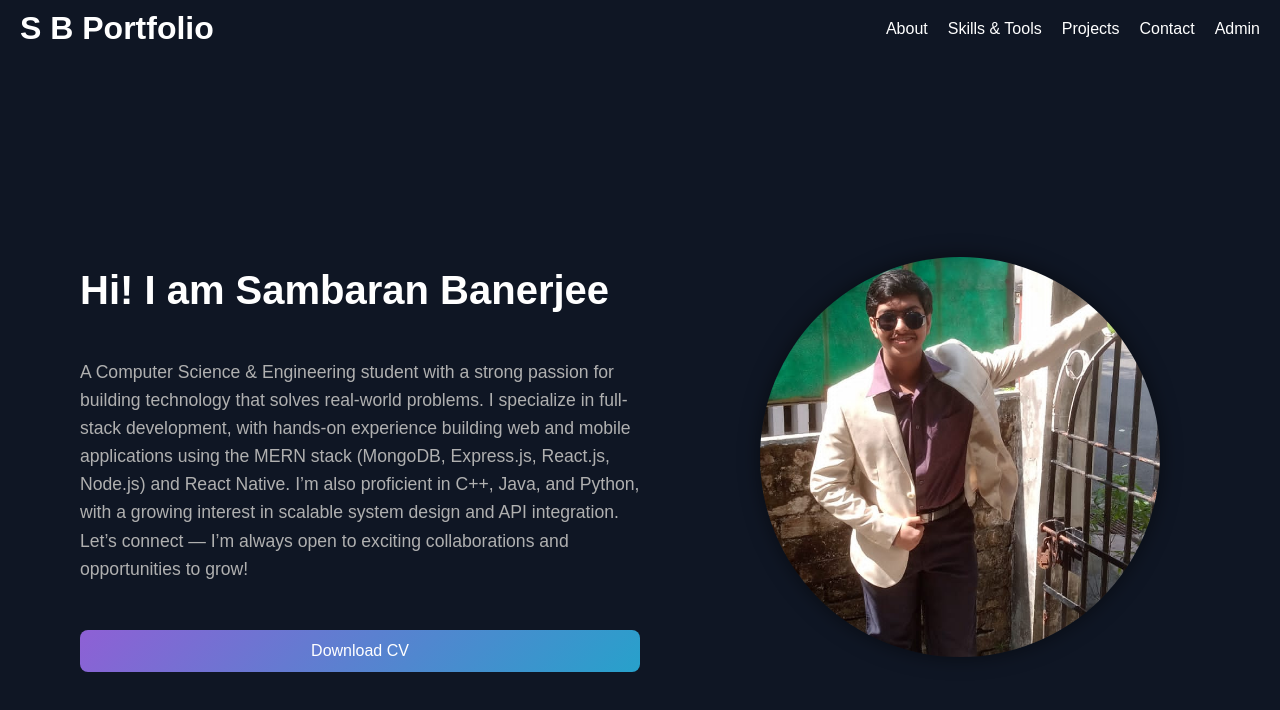
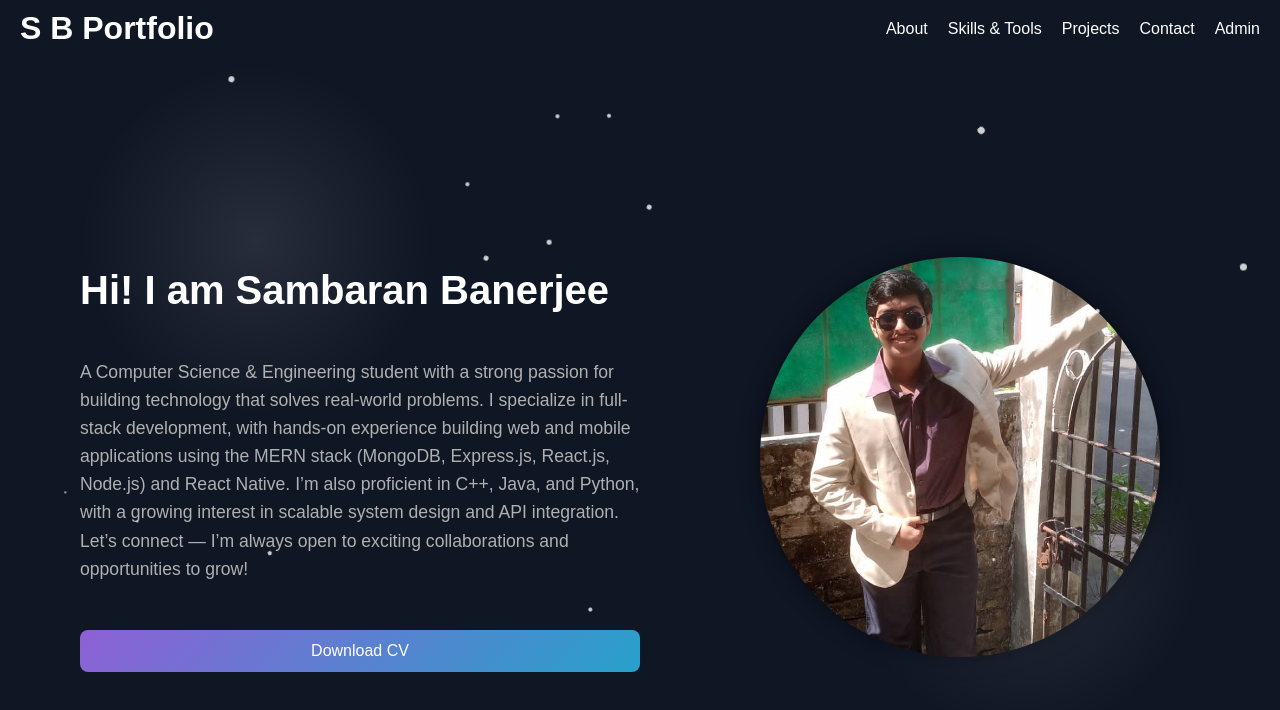
Before and after one commit to SambaranBanerjee/Portforlio, a React (Vite) app in the folder client/: page / in a window 1280 px wide. Shown: the top 710 px of the page. Built offline with nearby package versions, Linux system fonts and the light colour scheme.

Commit message:
Added the particle effect

```diff
--- a/client/index.html
+++ b/client/index.html
@@ -9,5 +9,6 @@
   <body>
     <div id="root"></div>
     <script type="module" src="/src/main.jsx"></script>
+    <script src="main.js" type="module"></script>
   </body>
 </html>
--- /dev/null
+++ b/client/main.js
@@ -0,0 +1,30 @@
+document.addEventListener("DOMContentLoaded", function() {
+    function createParticles() {
+    const particleCount = 30;
+    for (let i = 0; i < particleCount; i++) {
+        const particle = document.createElement('div');
+        particle.classList.add('particle');
+
+        // Random properties
+        const size = Math.random() * 5 + 2;
+        const posX = Math.random() * window.innerWidth;
+        const posY = Math.random() * window.innerHeight;
+        const duration = Math.random() * 30 + 20;
+        const delay = Math.random() * 10;
+
+        // Apply styles
+        particle.style.width = `${size}px`;
+        particle.style.height = `${size}px`;
+        particle.style.left = `${posX}px`;
+        particle.style.top = `${posY}px`;
+        particle.style.animationDuration = `${duration}s`;
+        particle.style.animationDelay = `-${delay}s`;
+
+        // Add to body
+        document.body.appendChild(particle);
+    }
+}
+
+// Call when page loads
+createParticles();
+});
--- a/client/src/index.css
+++ b/client/src/index.css
@@ -4,10 +4,38 @@ html,body {
   height: 100%;
   margin: 0;
   padding: 0;
-  font-family: Arial, sans-serif;
+  font-family: 'Segoe UI', Tahoma, Geneva, Verdana, sans-serif;
   background-color: #0f1624; /* Global background color */
   color: white; /* Default text color */
   overflow: hidden;
+  transition: background 0.5s ease;
+}
+
+body::before {
+    content: '';
+    position: absolute;
+    top: 0;
+    left: 0;
+    right: 0;
+    bottom: 0;
+    background-image:
+        radial-gradient(circle at 20% 30%, rgba(255,255,255,0.1) 0%, transparent 15%),
+        radial-gradient(circle at 80% 70%, rgba(255,255,255,0.1) 0%, transparent 15%);
+    pointer-events: none;
+}
+
+.particle {
+    position: absolute;
+    background: rgba(255,255,255,0.8);
+    border-radius: 50%;
+    pointer-events: none;
+    animation: float linear infinite;
+    z-index: 1;
+    filter: blur(0.5px);
+}
+
+@keyframes float {
+    to { transform: translateY(-100vh) rotate(360deg); }
 }
 
 .admin-scroll {
```
